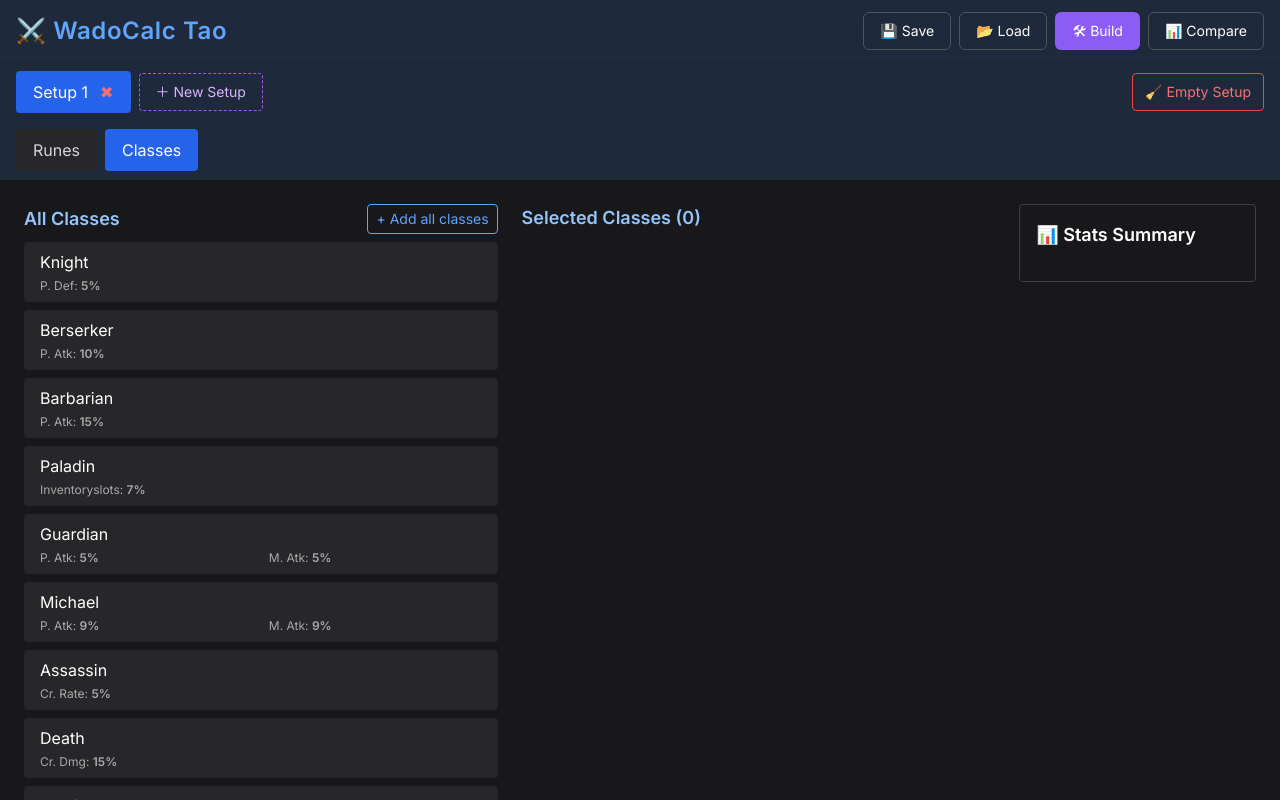
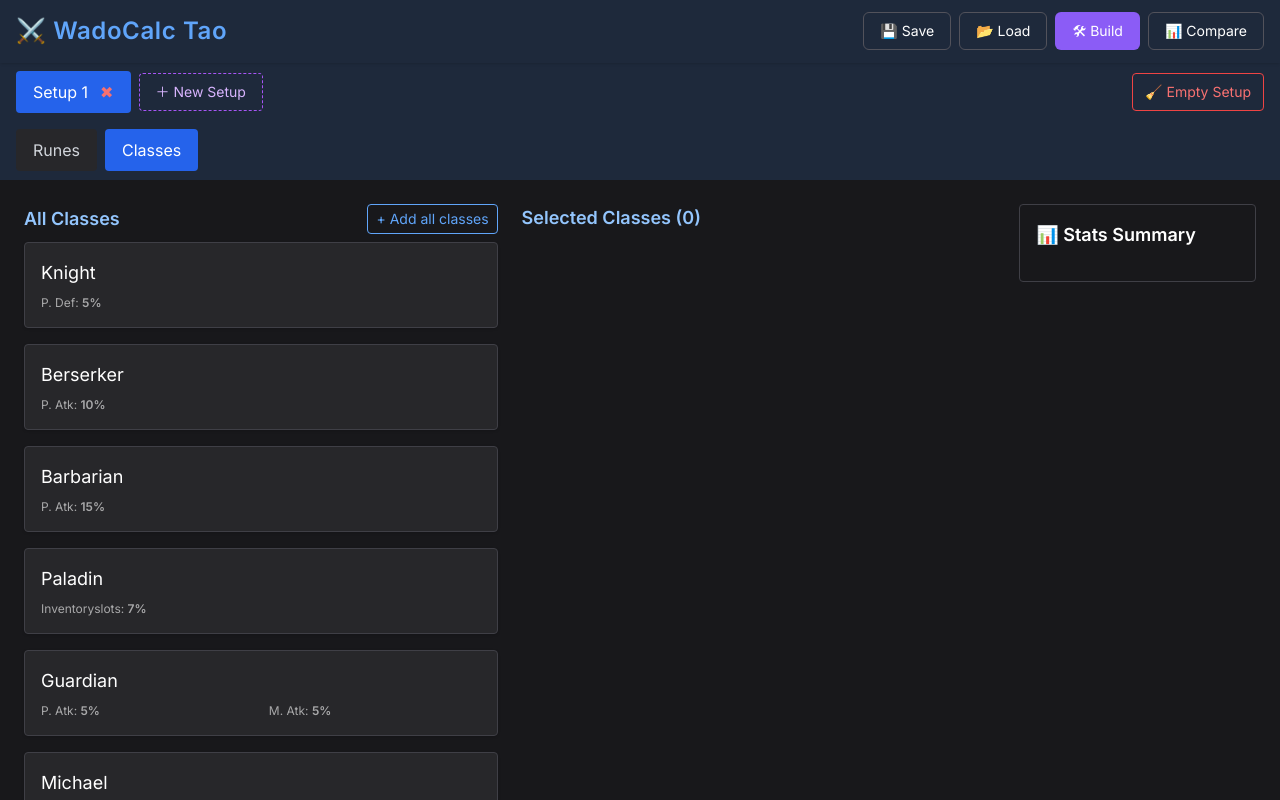
Before and after one commit to waterchickenduc/wado-calc-tao, a React (Vite) app in the folder frontend/: page / in a window 1280 px wide. Both pictures are taken after a click on the button "Classes". Shown: the top 800 px of the page. Built offline with nearby package versions, Linux system fonts and the light colour scheme.

Commit message:
reverse to correct math

```diff
--- a/frontend/src/components/ClassSelector.jsx
+++ b/frontend/src/components/ClassSelector.jsx
@@ -5,6 +5,7 @@ import StatsSummary from "./StatsSummary";
 export default function ClassSelector({ setup, updateSetup }) {
   const selectedClasses = setup.classes || [];
 
+  // 🔍 Extract all classes from data
   const allClasses = useMemo(() => {
     const root = classData["Adventurer"];
     if (!root || !Array.isArray(root.paths)) return [];
@@ -17,6 +18,23 @@ export default function ClassSelector({ setup, updateSetup }) {
     );
   }, []);
 
+  // ✅ Selected class objects
+  const selectedClassObjects = allClasses.filter(cls =>
+    selectedClasses.includes(cls.name)
+  );
+
+  // ➕ Add all classes
+  const handleAddAll = () => {
+    const all = allClasses.map((cls) => cls.name);
+    updateSetup({ classes: all });
+  };
+
+  // ❌ Clear all classes
+  const handleClearAll = () => {
+    updateSetup({ classes: [] });
+  };
+
+  // 🔁 Toggle class selection
   const handleToggleClass = (className) => {
     const updated = selectedClasses.includes(className)
       ? selectedClasses.filter((c) => c !== className)
@@ -25,28 +43,29 @@ export default function ClassSelector({ setup, updateSetup }) {
     updateSetup({ classes: updated });
   };
 
-  const handleAddAll = () => {
-    const all = allClasses.map((cls) => cls.name);
-    updateSetup({ classes: all });
-  };
-
-  const handleClearAll = () => {
-    updateSetup({ classes: [] });
-  };
+  // 📊 Total class stats computation
+  const classStats = useMemo(() => {
+    const totals = {};
+    selectedClassObjects.forEach(cls => {
+      Object.entries(cls.stats).forEach(([key, val]) => {
+        if (!totals[key]) totals[key] = 0;
+        totals[key] += val;
+      });
+    });
+    return totals;
+  }, [selectedClassObjects]);
 
   const stats = {
-    totalStats: {},
-    classStats: {},
+    totalStats: classStats,
+    classStats: classStats,
     auraStats: {},
     runeStats: {},
     runes: [],
   };
 
-  const selectedClassObjects = allClasses.filter(cls => selectedClasses.includes(cls.name));
-
   return (
     <div className="grid grid-cols-1 lg:grid-cols-[2fr_2fr_1fr] gap-6 items-start">
-      {/* Column 1: All Classes */}
+      {/* 📚 Column 1: All Classes */}
       <div>
         <div className="flex justify-between items-center mb-2">
           <h2 className="text-lg font-semibold text-blue-300">
@@ -59,17 +78,17 @@ export default function ClassSelector({ setup, updateSetup }) {
             + Add all classes
           </button>
         </div>
-        <div className="flex flex-col gap-2">
+        <div className="grid grid-cols-1 sm:grid-cols-2 xl:grid-cols-1 gap-4">
           {allClasses.map((cls) => (
             <div
               key={cls.name}
               onClick={() => handleToggleClass(cls.name)}
-              className={`cursor-pointer px-4 py-2 rounded bg-zinc-800 hover:bg-blue-800 transition-all ${
+              className={`cursor-pointer p-4 border border-zinc-700 rounded bg-zinc-800 hover:bg-blue-800 transition-all shadow ${
                 selectedClasses.includes(cls.name) ? "bg-blue-700" : ""
               }`}
             >
-              <div className="font-medium">{cls.name}</div>
-              <div className="text-xs text-white/60 grid grid-cols-2 gap-x-4 mt-1">
+              <div className="font-medium text-lg">{cls.name}</div>
+              <div className="text-xs text-white/60 grid grid-cols-2 gap-x-4 mt-2">
                 {Object.entries(cls.stats)
                   .filter(([_, val]) => val !== 0)
                   .map(([key, val], idx) => (
@@ -83,7 +102,7 @@ export default function ClassSelector({ setup, updateSetup }) {
         </div>
       </div>
 
-      {/* Column 2: Selected Class Cards */}
+      {/* 🧾 Column 2: Selected Classes */}
       <div>
         <div className="flex justify-between items-center mb-2">
           <h2 className="text-lg font-semibold text-blue-300">
@@ -102,9 +121,9 @@ export default function ClassSelector({ setup, updateSetup }) {
           {selectedClassObjects.map((cls) => (
             <div
               key={cls.name}
-              className="relative border border-zinc-700 p-4 rounded bg-zinc-800 shadow min-h-[100px] flex flex-col justify-between"
+              className="relative border border-zinc-700 p-4 rounded bg-zinc-800 shadow"
             >
-              <div className="flex justify-between items-center">
+              <div className="flex justify-between items-start mb-2">
                 <h3 className="font-semibold text-blue-400 text-lg">{cls.name}</h3>
                 <button
                   onClick={() => handleToggleClass(cls.name)}
@@ -114,7 +133,7 @@ export default function ClassSelector({ setup, updateSetup }) {
                   ×
                 </button>
               </div>
-              <div className="text-sm grid grid-cols-2 gap-x-4 gap-y-1 text-white/90 mt-2">
+              <div className="text-sm grid grid-cols-2 gap-x-4 gap-y-1 text-white/90">
                 {Object.entries(cls.stats)
                   .filter(([_, val]) => val !== 0)
                   .map(([key, val], idx) => (
@@ -124,12 +143,11 @@ export default function ClassSelector({ setup, updateSetup }) {
                   ))}
               </div>
             </div>
-
           ))}
         </div>
       </div>
 
-      {/* Column 3: Stats Summary */}
+      {/* 📊 Column 3: Stats Summary */}
       <div className="w-full">
         <StatsSummary
           totalStats={stats.totalStats}
```
